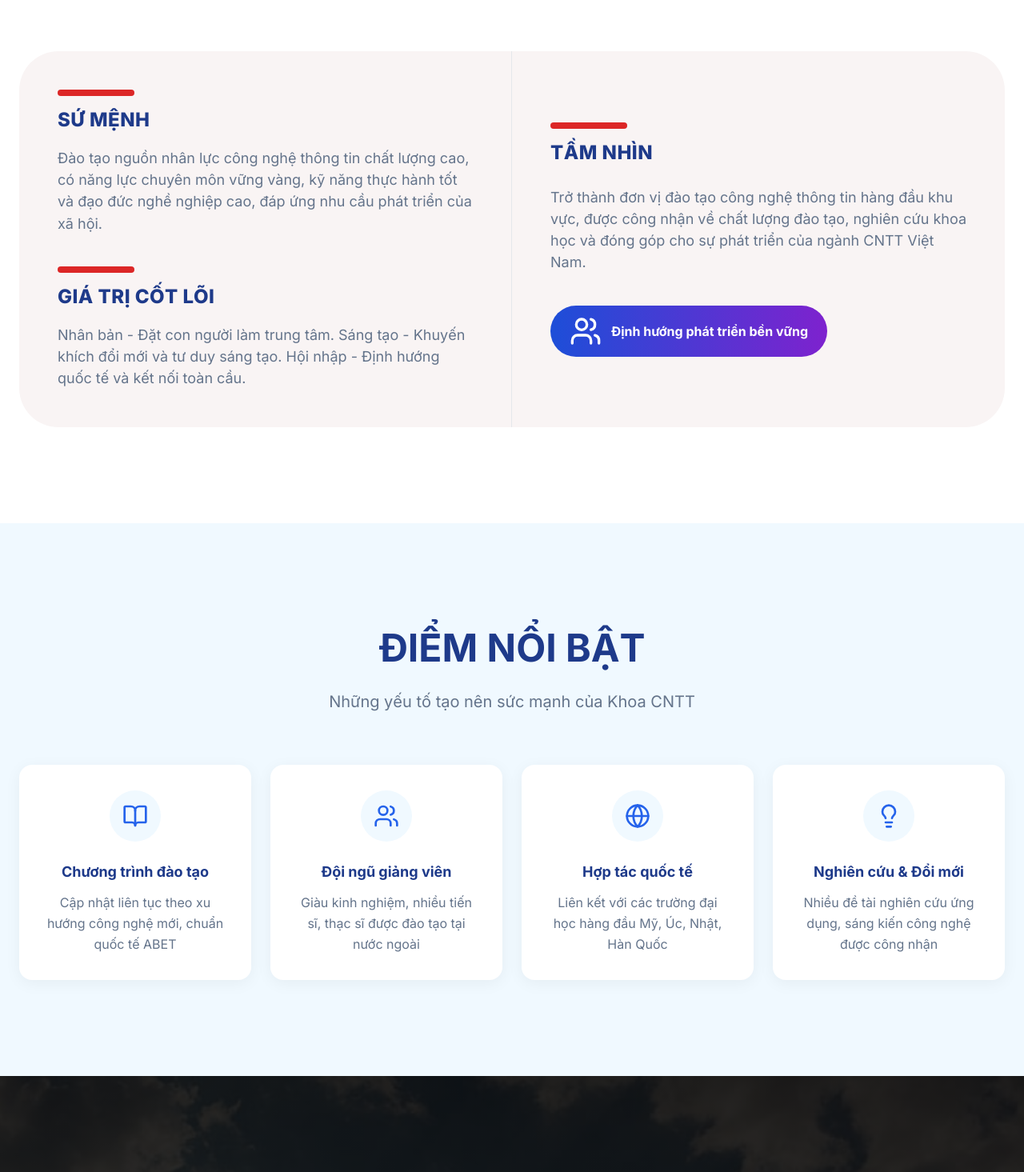
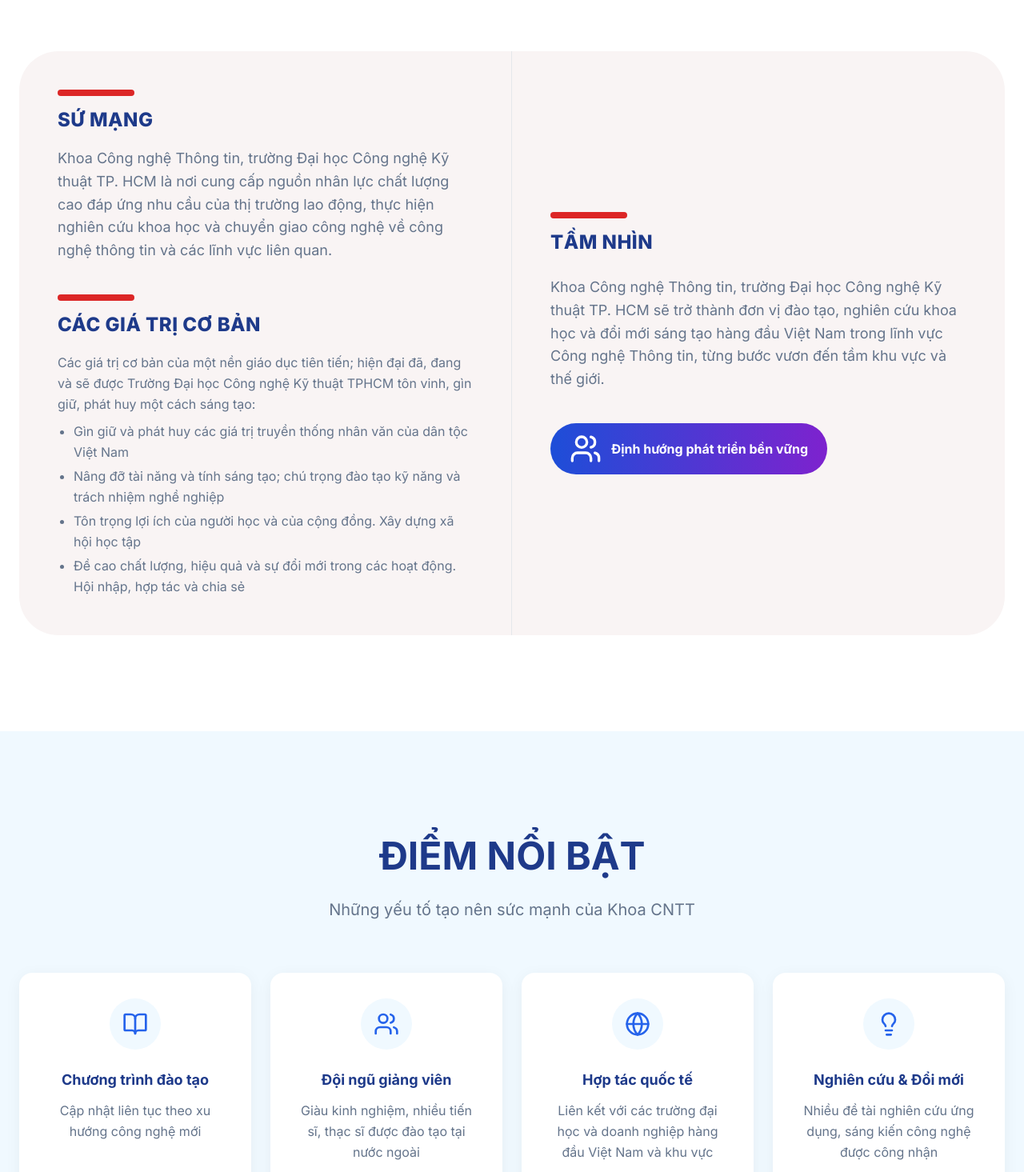
Before and after one commit to HCMUTE-RTIC/fit-hcmute, a Next.js app in the folder client/apps/web/: page /gioi-thieu in a window 1280 px wide. Shown: the part 725-2190 px from the top of the page at 80% size. Built offline with nearby package versions, Linux system fonts and the light colour scheme.

Commit message:
[fix] adjust content

```diff
--- a/client/apps/web/app/(public)/gioi-thieu/page.tsx
+++ b/client/apps/web/app/(public)/gioi-thieu/page.tsx
@@ -15,7 +15,7 @@ const highlights = [
   {
     Icon: BookOpen,
     title: "Chương trình đào tạo",
-    desc: "Cập nhật liên tục theo xu hướng công nghệ mới, chuẩn quốc tế ABET",
+    desc: "Cập nhật liên tục theo xu hướng công nghệ mới",
   },
   {
     Icon: Users,
@@ -25,7 +25,7 @@ const highlights = [
   {
     Icon: Globe,
     title: "Hợp tác quốc tế",
-    desc: "Liên kết với các trường đại học hàng đầu Mỹ, Úc, Nhật, Hàn Quốc",
+    desc: "Liên kết với các trường đại học và doanh nghiệp hàng đầu Việt Nam và khu vực",
   },
   {
     Icon: Lightbulb,
@@ -114,7 +114,7 @@ export default function GioiThieu() {
               Được thành lập năm 2001, Khoa Công Nghệ Thông Tin - Trường Đại học Công nghệ Kỹ
               thuật TP.HCM là một trong những đơn vị đào tạo công nghệ thông tin hàng đầu tại Việt
               Nam, với sứ mệnh đào tạo nguồn nhân lực chất lượng cao và phát triển nghiên cứu khoa
-              học ứng dụng.
+              học ứng dụng
             </p>
           </motion.div>
         </div>
@@ -169,19 +169,17 @@ export default function GioiThieu() {
                   className="font-extrabold mb-4"
                   style={{ fontSize: 24, color: "#1e3a8a", letterSpacing: "0.02em" }}
                 >
-                  SỨ MỆNH
+                  SỨ MẠNG
                 </p>
                 <p
                   className="leading-relaxed"
-                  style={{ fontSize: 18, color: "#64748b", lineHeight: "27.2px" }}
+                  style={{ fontSize: 18, color: "#64748b", lineHeight: "1.6" }}
                 >
-                  Đào tạo nguồn nhân lực công nghệ thông tin chất lượng cao, có năng lực
-                  chuyên môn vững vàng, kỹ năng thực hành tốt và đạo đức nghề nghiệp cao,
-                  đáp ứng nhu cầu phát triển của xã hội.
+                  Khoa Công nghệ Thông tin, trường Đại học Công nghệ Kỹ thuật TP. HCM là nơi cung cấp nguồn nhân lực chất lượng cao đáp ứng nhu cầu của thị trường lao động, thực hiện nghiên cứu khoa học và chuyển giao công nghệ về công nghệ thông tin và các lĩnh vực liên quan.
                 </p>
               </div>
 
-              {/* Giá trị cốt lõi */}
+              {/* Giá trị CORE */}
               <div>
                 <div className="flex items-center gap-2 mb-3">
                   <div
@@ -193,15 +191,20 @@ export default function GioiThieu() {
                   className="font-extrabold mb-4"
                   style={{ fontSize: 24, color: "#1e3a8a", letterSpacing: "0.02em" }}
                 >
-                  GIÁ TRỊ CỐT LÕI
+                  CÁC GIÁ TRỊ CƠ BẢN
                 </p>
-                <p
-                  className="leading-relaxed"
-                  style={{ fontSize: 18, color: "#64748b", lineHeight: "27.2px" }}
+                <div
+                  className="leading-relaxed space-y-2 text-[#64748b]"
+                  style={{ fontSize: 16 }}
                 >
-                  Nhân bản - Đặt con người làm trung tâm. Sáng tạo - Khuyến khích đổi mới
-                  và tư duy sáng tạo. Hội nhập - Định hướng quốc tế và kết nối toàn cầu.
-                </p>
+                  <p>Các giá trị cơ bản của một nền giáo dục tiên tiến; hiện đại đã, đang và sẽ được Trường Đại học Công nghệ Kỹ thuật TPHCM tôn vinh, gìn giữ, phát huy một cách sáng tạo:</p>
+                  <ul className="list-disc pl-5 space-y-1">
+                    <li>Gìn giữ và phát huy các giá trị truyền thống nhân văn của dân tộc Việt Nam</li>
+                    <li>Nâng đỡ tài năng và tính sáng tạo; chú trọng đào tạo kỹ năng và trách nhiệm nghề nghiệp</li>
+                    <li>Tôn trọng lợi ích của người học và của cộng đồng. Xây dựng xã hội học tập</li>
+                    <li>Đề cao chất lượng, hiệu quả và sự đổi mới trong các hoạt động. Hội nhập, hợp tác và chia sẻ</li>
+                  </ul>
+                </div>
               </div>
             </div>
 
@@ -221,11 +224,9 @@ export default function GioiThieu() {
               </p>
               <p
                 className="leading-relaxed"
-                style={{ fontSize: 18, color: "#64748b", lineHeight: "27.2px" }}
+                style={{ fontSize: 18, color: "#64748b", lineHeight: "1.6" }}
               >
-                Trở thành đơn vị đào tạo công nghệ thông tin hàng đầu khu vực, được công
-                nhận về chất lượng đào tạo, nghiên cứu khoa học và đóng góp cho sự phát
-                triển của ngành CNTT Việt Nam.
+                Khoa Công nghệ Thông tin, trường Đại học Công nghệ Kỹ thuật TP. HCM sẽ trở thành đơn vị đào tạo, nghiên cứu khoa học và đổi mới sáng tạo hàng đầu Việt Nam trong lĩnh vực Công nghệ Thông tin, từng bước vươn đến tầm khu vực và thế giới.
               </p>
 
               {/* Gradient badge */}
@@ -361,7 +362,7 @@ export default function GioiThieu() {
               CHƯƠNG TRÌNH ĐÀO TẠO
             </h2>
             <p className="text-white/80" style={{ fontSize: 20 }}>
-              Khám phá các chương trình đào tạo chất lượng cao
+              Khám phá các chương trình đào tạo kỹ sư chất lượng cao của FIT-HCMUTE
             </p>
           </motion.div>
 
--- a/client/apps/web/app/(public)/home/page.tsx
+++ b/client/apps/web/app/(public)/home/page.tsx
@@ -169,7 +169,7 @@ export default function Home() {
               className="max-w-2xl mx-auto"
               style={{ fontSize: "18px", color: "#64748b" }}
             >
-              Ba giá trị cốt lõi định hình nên thế hệ kỹ sư CNTT chất lượng cao
+              Ba giá trị cốt lõi định hình nên thế hệ kỹ sư FIT-HCMUTE
             </p>
           </motion.div>
 
@@ -180,21 +180,21 @@ export default function Home() {
                 icon: Award,
                 title: "Nhân bản",
                 description:
-                  "Đào tạo không chỉ kiến thức mà còn đạo đức, trách nhiệm xã hội và tinh thần cống hiến.",
+                  "Đặt con người làm trung tâm, giáo dục kết hợp hài hòa giữa truyền đạt tri thức chuyên môn và bồi dưỡng đạo đức, lòng nhân ái cùng trách nhiệm phụng sự cộng đồng.",
                 iconColor: "#DC2626",
               },
               {
                 icon: Lightbulb,
                 title: "Sáng tạo",
                 description:
-                  "Khuyến khích tư duy đổi mới, sáng tạo và nghiên cứu khoa học ứng dụng thực tiễn.",
+                  "Lấy đổi mới làm cốt lõi, nhà trường thúc đẩy phương pháp học tập chủ động và nghiên cứu khoa học nhằm giúp sinh viên kiến tạo các giá trị thực tiễn cho xã hội.",
                 iconColor: "#2563EB",
               },
               {
                 icon: Globe,
                 title: "Hội nhập",
                 description:
-                  "Chương trình đào tạo chuẩn quốc tế, kết nối với các trường đại học hàng đầu thế giới.",
+                  "Trang bị toàn diện về ngoại ngữ, kỹ năng mềm và tư duy toàn cầu để sinh viên tự tin làm việc và thích ứng nhanh chóng trong môi trường quốc tế đa văn hóa.",
                 iconColor: "#1E3A8A",
               },
             ].map((card, index) => (
@@ -286,8 +286,8 @@ export default function Home() {
                 color: "#64748b",
               }}
             >
-              Hãy cùng chúng tôi tạo nên những kỷ niệm đẹp trong dịp kỷ niệm
-              25 năm thành lập
+              Hãy cùng tạo nên những kỷ niệm đẹp trong dịp kỷ niệm
+              25 năm thành lập FIT-HCMUTE
             </p>
             <div className="flex items-center justify-center gap-4 flex-wrap">
               <Link
--- a/client/apps/web/app/(public)/ky-yeu/page.tsx
+++ b/client/apps/web/app/(public)/ky-yeu/page.tsx
@@ -50,7 +50,7 @@ export default function KyYeuPage() {
             <p
               className="text-xl leading-relaxed text-gray-200"
             >
-              Lưu giữ những khoảnh khắc đáng nhớ của Khoa Công nghệ Thông tin qua 25 năm hình thành và phát triển
+              Cùng ôn lại những trang ký ức đẹp nhất trong hành trình 25 năm phát triển của FIT-HCMUTE
             </p>
           </motion.div>
         </div>
--- a/client/apps/web/app/(public)/thanh-tuu/page.tsx
+++ b/client/apps/web/app/(public)/thanh-tuu/page.tsx
@@ -60,7 +60,7 @@ export default function Achievements() {
               className="text-xl leading-relaxed"
               style={{ color: "var(--color-text-gray)" }}
             >
-              25 năm xây dựng và phát triển, Khoa CNTT tự hào với những thành tựu vượt bậc
+              25 năm xây dựng và phát triển, FIT-HCMUTE tự hào với những thành tựu vượt bậc
               trong đào tạo, nghiên cứu và đóng góp cho cộng đồng
             </p>
           </motion.div>
--- a/client/apps/web/app/(public)/thu-vien/page.tsx
+++ b/client/apps/web/app/(public)/thu-vien/page.tsx
@@ -195,7 +195,7 @@ export default function Gallery() {
                 color: "#1e3a8a",
               }}
             >
-              Hành trình tại FIT-HCMUTE
+              HÀNH TRÌNH TẠI FIT-HCMUTE
             </h1>
             <p
               style={{
--- a/client/apps/web/app/(public)/tin-tuc/page.tsx
+++ b/client/apps/web/app/(public)/tin-tuc/page.tsx
@@ -218,7 +218,7 @@ export default function News() {
               TIN TỨC &amp; SỰ KIỆN
             </h1>
             <p style={{ fontSize: 20, lineHeight: "32.5px", color: "#64748b" }}>
-              Cập nhật những hoạt động mới nhất của Khoa CNTT và chuỗi sự kiện kỷ niệm 25 năm
+              Cập nhật những hoạt động mới nhất của FIT-HCMUTE và chuỗi sự kiện kỷ niệm 25 năm thành lập
             </p>
           </motion.div>
         </div>
--- a/client/apps/web/app/(public)/tri-an/page.tsx
+++ b/client/apps/web/app/(public)/tri-an/page.tsx
@@ -80,8 +80,7 @@ export default function Alumni() {
             <p
               className="text-xl leading-relaxed text-gray-200 mb-10"
             >
-              Gửi lời chúc mừng, chia sẻ kỷ niệm hoặc đăng ký tham dự các sự kiện kỷ niệm 25 năm.
-              Hãy cùng chúng tôi tạo nên những khoảnh khắc đáng nhớ!
+              Tri ân người đi trước, kết nối thế hệ mai sau. Hãy để lại lời chúc hoặc đăng ký tham dự để cùng viết tiếp hành trình rực rỡ này
             </p>
             <button
               onClick={() => {
```
